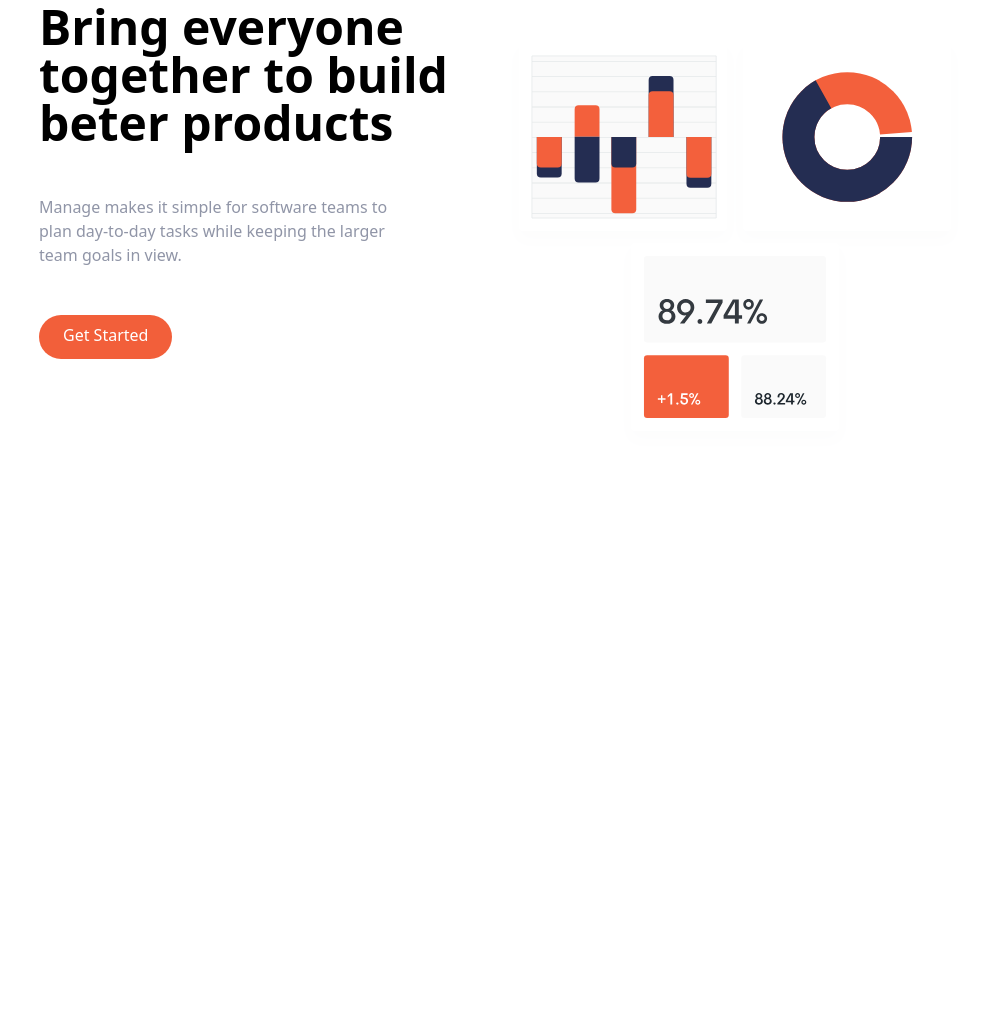
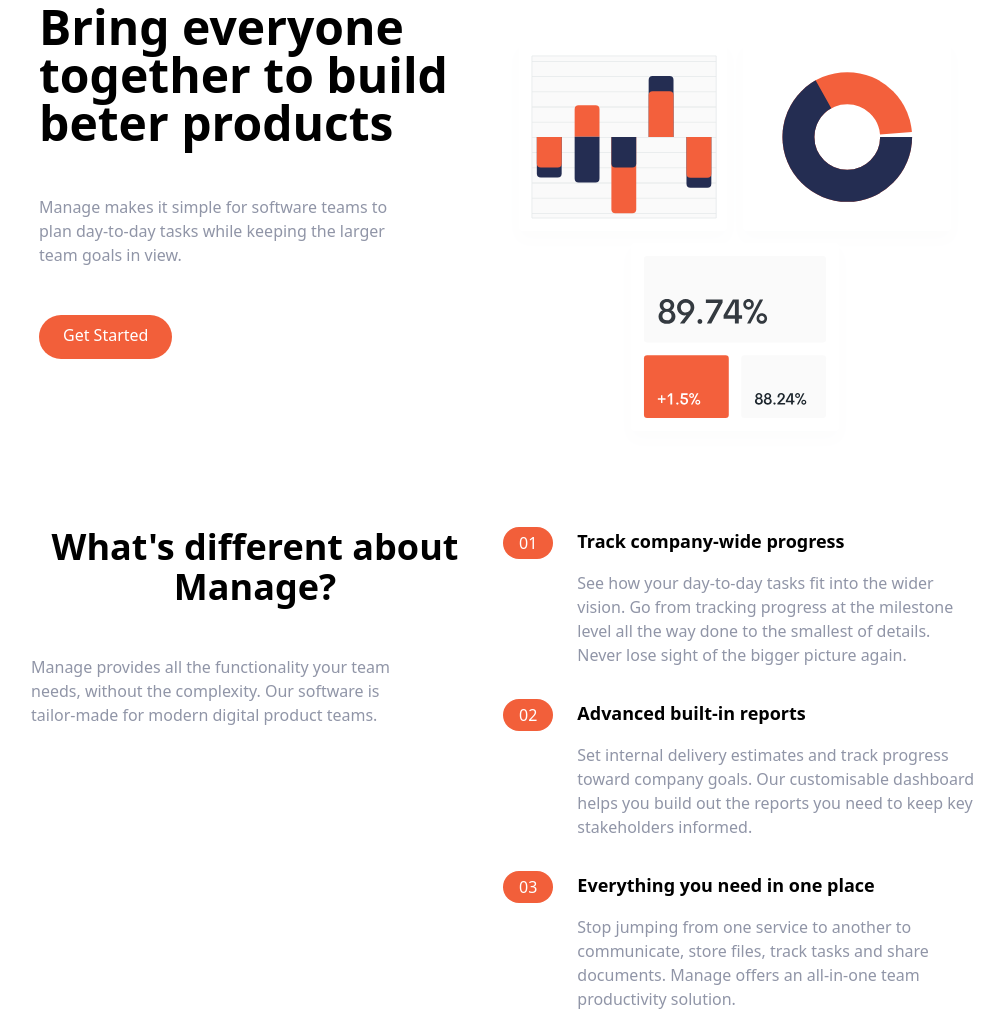
Before and after one commit to konstantinkrumin/tailwind-manage-landing-page, a website: page index.html in a window 1280 px wide. Shown: the part 129-1140 px from the top of the page, without its empty margins (137-1141 px from the left). Before the commit the page ends 800 px from the top, so only its background shows below. Drawn offline with Linux system fonts and the light colour scheme.

Commit message:
set up Features section

```diff
--- a/index.html
+++ b/index.html
@@ -49,5 +49,78 @@
         </div>
       </div>
     </section>
+
+    <!-- Features Section -->
+    <section id="features">
+      <!-- Flex container -->
+      <div class="container flex flex-col px-4 mx-auto mt-10 space-y-12 md:space-y-0 md:flex-row">
+        <!-- What's Different -->
+        <div class="flex flex-col space-y-12 md:w-1/2">
+          <h2 class="max-w-md text-4xl font-bold text-center md::text-left">What's different about Manage?</h2>
+          <p class="max-w-sm text-center text-darkGrayishBlue md:text-left">
+            Manage provides all the functionality your team needs, without the complexity. Our software is tailor-made for modern digital product teams.
+          </p>
+        </div>
+        <!-- Numbered List -->
+        <div class="flex flex-col space-y-8 md:w-1/2">
+          <!-- List Item 1 -->
+          <div class="flex flex-col space-y-3 md:space-y-0 md:space-x-6 md:flex-row">
+            <!-- Heading -->
+            <div class="rounded-l-full bg-brightRedSupLight md:bg-transparent">
+              <div class="flex items-center space-x-2">
+                <div class="px-4 py-2 text-white rounded-full md:py-1 bg-brightRed">01</div>
+                <h3 class="text-base font-bold md:mb-4 md:hidden">Track company-wide progress</h3>
+              </div>
+            </div>
+
+            <div>
+              <h3 class="hidden mb-4 text-lg font-bold md:block">Track company-wide progress</h3>
+              <p class="text-darkGrayishBlue">
+                See how your day-to-day tasks fit into the wider vision. Go from tracking progress at the milestone level all the way done to the smallest of
+                details. Never lose sight of the bigger picture again.
+              </p>
+            </div>
+          </div>
+
+          <!-- List Item 2 -->
+          <div class="flex flex-col space-y-3 md:space-y-0 md:space-x-6 md:flex-row">
+            <!-- Heading -->
+            <div class="rounded-l-full bg-brightRedSupLight md:bg-transparent">
+              <div class="flex items-center space-x-2">
+                <div class="px-4 py-2 text-white rounded-full md:py-1 bg-brightRed">02</div>
+                <h3 class="text-base font-bold md:mb-4 md:hidden">Advanced built-in reports</h3>
+              </div>
+            </div>
+
+            <div>
+              <h3 class="hidden mb-4 text-lg font-bold md:block">Advanced built-in reports</h3>
+              <p class="text-darkGrayishBlue">
+                Set internal delivery estimates and track progress toward company goals. Our customisable dashboard helps you build out the reports you need to
+                keep key stakeholders informed.
+              </p>
+            </div>
+          </div>
+
+          <!-- List Item 3 -->
+          <div class="flex flex-col space-y-3 md:space-y-0 md:space-x-6 md:flex-row">
+            <!-- Heading -->
+            <div class="rounded-l-full bg-brightRedSupLight md:bg-transparent">
+              <div class="flex items-center space-x-2">
+                <div class="px-4 py-2 text-white rounded-full md:py-1 bg-brightRed">03</div>
+                <h3 class="text-base font-bold md:mb-4 md:hidden">Everything you need in one place</h3>
+              </div>
+            </div>
+
+            <div>
+              <h3 class="hidden mb-4 text-lg font-bold md:block">Everything you need in one place</h3>
+              <p class="text-darkGrayishBlue">
+                Stop jumping from one service to another to communicate, store files, track tasks and share documents. Manage offers an all-in-one team
+                productivity solution.
+              </p>
+            </div>
+          </div>
+        </div>
+      </div>
+    </section>
   </body>
 </html>
```
Also changed, not shown: css/main.css.
